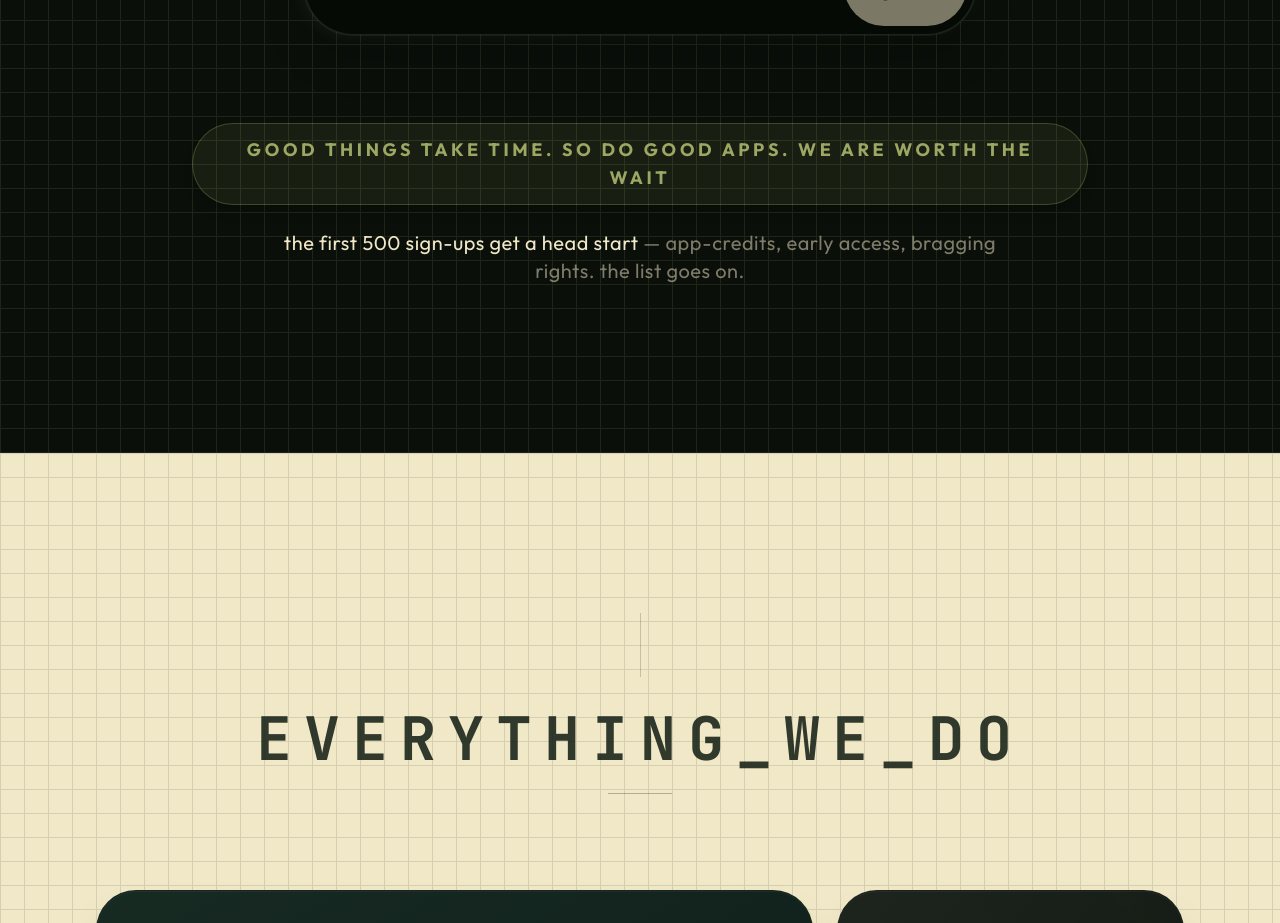
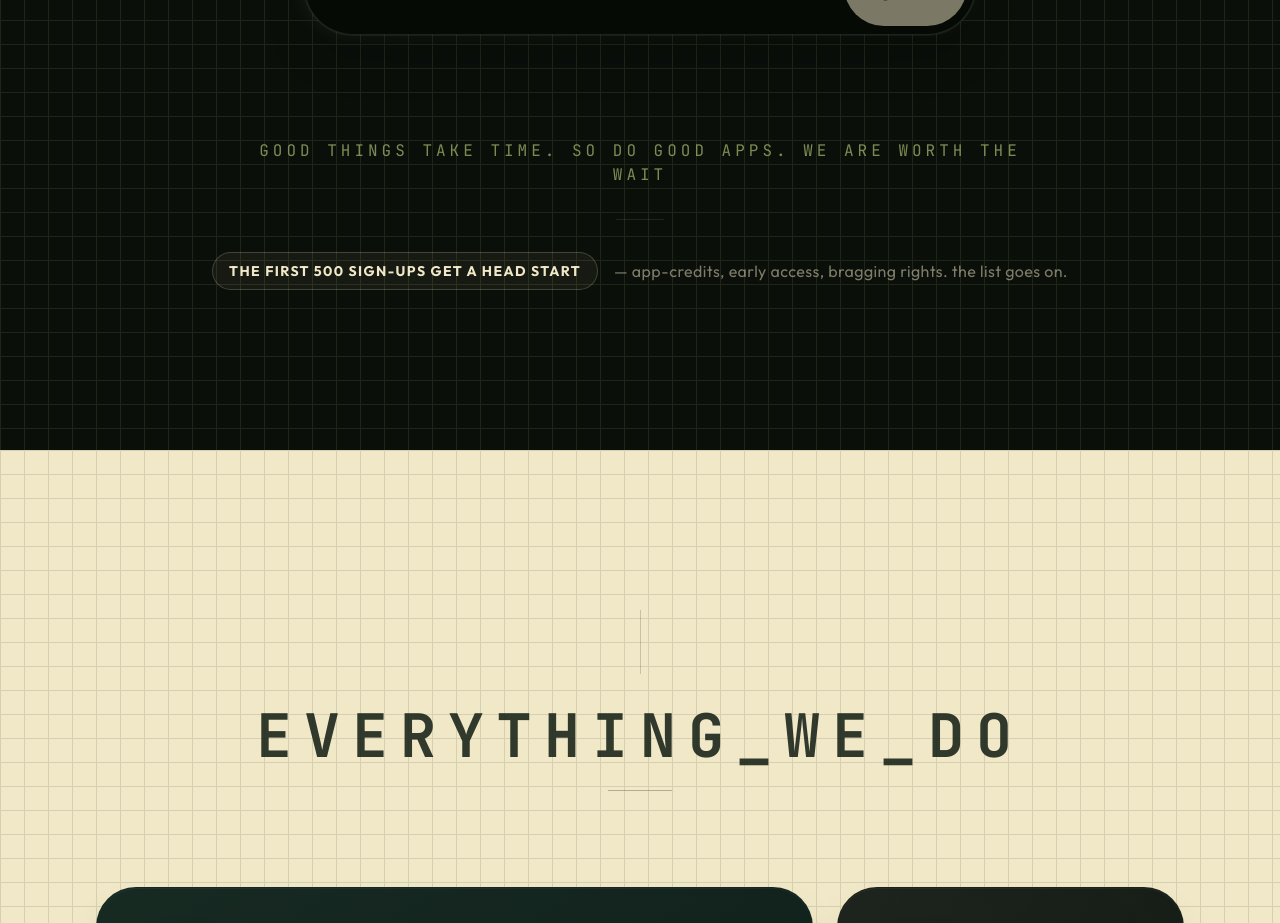
Before and after one commit to otto-o2/otu-waitlist, a Next.js app: page / in a window 1280 px wide. Shown: the part 2100-3023 px from the top of the page. Built offline with nearby package versions, Linux system fonts and the light colour scheme; grey boxes are pictures that could not be loaded.

Commit message:
UI: Refactor waitlist urgency hook into a cleaner floating text and small sleek badge inline

```diff
--- a/app/components/WaitlistForm.tsx
+++ b/app/components/WaitlistForm.tsx
@@ -92,13 +92,24 @@ export function WaitlistForm() {
       </form>
 
       {/* Urgency Hook */}
-      <div className="mt-12 flex flex-col items-center gap-6">
-        <div className="px-6 py-3 rounded-full border border-[#9CA764]/30 bg-[#9CA764]/10 text-sm md:text-lg tracking-[0.2em] text-[#9CA764] uppercase font-bold inline-block text-center shadow-lg">
+      <div className="mt-16 flex flex-col items-center gap-8 w-full">
+        {/* Subtle, floating top hook (No pill) */}
+        <p className="text-center text-[#9CA764]/80 text-sm md:text-base font-mono uppercase tracking-[0.15em] md:tracking-[0.25em] max-w-3xl">
           good things take time. so do good apps. we are worth the wait
+        </p>
+
+        {/* Separator */}
+        <div className="w-12 h-px bg-[#F1E8C7]/10" />
+
+        {/* Pill design for the 'first 500' line */}
+        <div className="flex flex-col md:flex-row items-center justify-center gap-4 w-full">
+          <div className="px-4 py-2 rounded-full border border-[#F1E8C7]/20 bg-[#F1E8C7]/5 text-xs md:text-sm tracking-[0.1em] text-[#F1E8C7] uppercase font-bold text-center whitespace-normal md:whitespace-nowrap">
+            the first 500 sign-ups get a head start
+          </div>
+          <p className="text-center md:text-left text-[#F1E8C7]/50 text-sm md:text-base font-sans tracking-wide max-w-lg">
+            — app-credits, early access, bragging rights. the list goes on.
+          </p>
         </div>
-        <p className="text-center text-[#F1E8C7]/50 text-base md:text-xl font-sans tracking-wide max-w-3xl mb-2">
-          <span className="text-[#F1E8C7]">the first 500 sign-ups get a head start</span> — app-credits, early access, bragging rights. the list goes on.
-        </p>
       </div>
     </div>
   );
```
